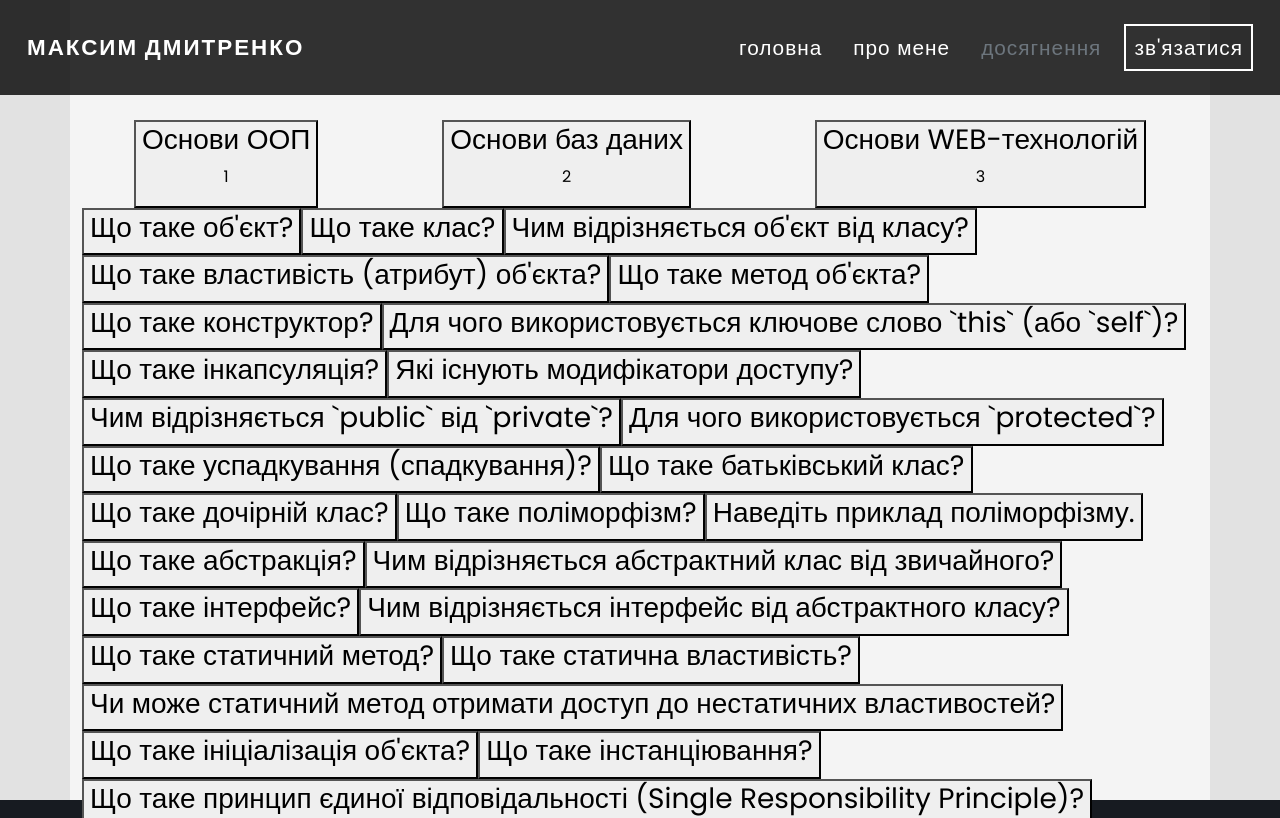
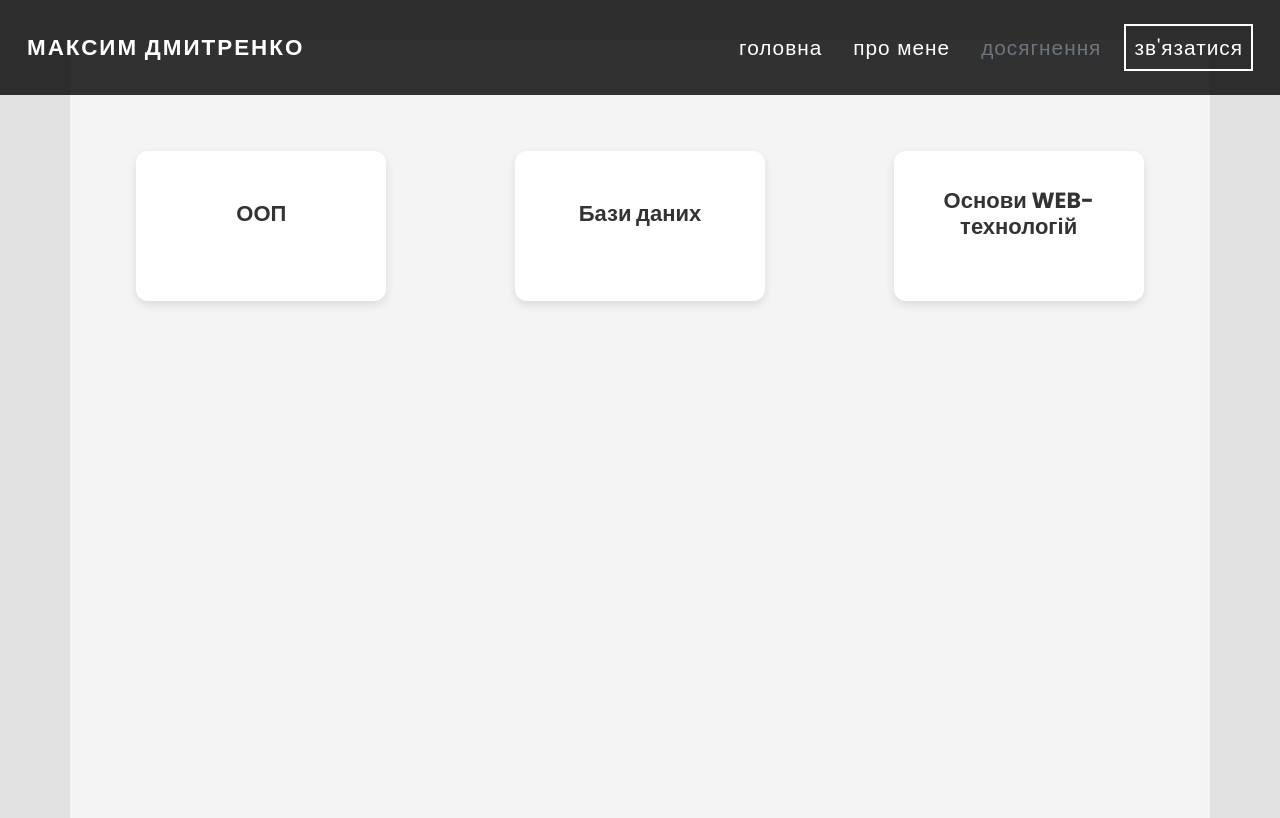
Before and after one commit to MaXDmitR/resume, a React (Create React App) app: page /achivments in a window 1280 px wide. Shown: the top 818 px of the page. Built offline with nearby package versions, Linux system fonts and the light colour scheme.

Commit message:
feat: update styling and structure for questions and subjects; enhance SubjectCard and Question components

```diff
--- a/src/components/questions/Question.jsx
+++ b/src/components/questions/Question.jsx
@@ -2,7 +2,7 @@
 
 const Question = (props) => {
   return (
-    <button className='subj-card'>
+    <button className='subj-question'>
         <h3>{props.text}</h3>
 
       </button>
--- a/src/components/questions/QuestionList.jsx
+++ b/src/components/questions/QuestionList.jsx
@@ -3,7 +3,7 @@
 
 const QuestionList = (props) => {
     return (
-        <div>
+        <div className='question-list' >
             {props.info.map((cards, index) =>
                 <Question key={index + 1}  text={cards}></Question>)}
         </div>
--- a/src/components/questions/SubjectCard.jsx
+++ b/src/components/questions/SubjectCard.jsx
@@ -3,9 +3,9 @@
 const SubjectCard = (props) => {
   return (
 
-      <button className='subj-card'>
+      <button onClick={() => props.setSubject(props.id)}  className='subj-card'>
         <h3>{props.name}</h3>
-        <p>{props.id}</p>
+        <p></p>
       </button>
 
   )
--- a/src/components/questions/questionBack.jsx
+++ b/src/components/questions/questionBack.jsx
@@ -5,13 +5,20 @@
 
 const QuestionBack = () => {
 
-  const [currentSubject, setCurrentSubject] = useState(Questions[0].questions)
-  console.log(currentSubject);
+  const [currentSubject, setCurrentSubject] = useState([])
+
+  const handleSubjectClick = (id) => {
+
+    const subject = Questions.find(q => q.id === id)
+    if (subject) {
+      setCurrentSubject(subject.questions)
+    }
+  }
 
   return (
     <div className="container-fluid achiv-bg">
       <div className="container achiv-content">
-        <SubjectList info={Questions} setSubject={setCurrentSubject}/>
+        <SubjectList info={Questions} setSubject={handleSubjectClick}/>
         <QuestionList info={currentSubject} />
       </div>
     </div>
--- a/src/components/questions/questions.json
+++ b/src/components/questions/questions.json
@@ -1,7 +1,7 @@
 [
   {
     "id": 1,
-    "name": "Основи ООП",
+    "name": "ООП",
     "questions": [
       "Що таке об'єкт?",
       "Що таке клас?",
@@ -107,7 +107,7 @@
   },
   {
     "id": 2,
-    "name": "Основи баз даних",
+    "name": "Бази даних",
     "questions": [
       "Що таке база даних?",
       "Для чого потрібна база даних?",
--- a/src/components/questions/subjectList.jsx
+++ b/src/components/questions/subjectList.jsx
@@ -6,7 +6,7 @@
         <div className='subj-wraper'>
 
             {props.info.map(cards =>
-                <SubjectCard key={cards.id} id={cards.id} name={cards.name}></SubjectCard>)}
+                <SubjectCard key={cards.id} id={cards.id} name={cards.name} setSubject={props.setSubject}></SubjectCard>)}
         </div>
     )
 }
--- a/src/styles/Body.css
+++ b/src/styles/Body.css
@@ -61,7 +61,7 @@
 
 .card .carousel-inner {
     height: 300px;
-    /* однакова висота */
+
 }
 
 .card .carousel-item img {
--- a/src/styles/achivments.css
+++ b/src/styles/achivments.css
@@ -1,21 +1,98 @@
-.achiv-bg{
-    height: 100vh;
+/*<---------------->*/
+/* Контейнер для всього блоку */
+/*<---------------->*/
+.achiv-bg {
     background-color: #e2e2e2;
+    min-height: 100vh;
+    padding: 40px 20px;
+}
+
+.achiv-content {
+    padding-top: 1px;
+    max-width: 1200px;
+    margin: 0px 20px;
+    background-color: #f4f4f4;
+    min-height: 100vh;
+}
+
+/*<---------------->*/
+/* СТИЛІ ДЛЯ ПРЕДМЕТІВ */
+/*<---------------->*/
+
+.subj-wraper {
+    margin-top: 110px;
+    display: flex;
+    flex-wrap: wrap;
+    gap: 20px;
+    margin-bottom: 30px;
+    justify-content: space-around;
+}
+
+.subj-card {
+    background: #fff;
+    border: none;
+    border-radius: 12px;
+    padding: 20px 30px;
+    width: 250px;
+    height: 150px;
+    cursor: pointer;
+    text-align: center;
+    transition: all 0.3s ease;
+    box-shadow: 0 4px 10px rgba(0, 0, 0, 0.1);
+    display: flex;
+    flex-direction: column;
+    justify-content: center;
+    align-items: center;
+    font-weight: 700;
+}
+
+.subj-card h3 {
+    font-size: 22px;
+    font-weight: 700;
+    margin-bottom: 8px;
+    color: #333;
+}
+
+.subj-card p {
+    font-size: 18px;
+    color: #777;
+}
+
+.subj-card:hover {
+    transform: translateY(-5px);
+    box-shadow: 0 8px 20px rgba(0, 0, 0, 0.2);
+    background: #f0f8ff;
 
 }
 
-.achiv-content{
-    height: 100vh;
-    padding: 20px;
-    margin: 0px 20px;
-    background-color: #f4f4f4;
+/*<---------------->*/
+/* СТИЛІ ДЛЯ ПИТАНЬ */
+/*<---------------->*/
+
+
+.question-list {
+    display: flex;
+    flex-direction: column;
+    gap: 15px;
 }
 
-.subj-wraper{
-    margin-top: 100px ;
+.subj-question {
+    margin-bottom: 10px;
+    background: #fff;
+    border: none;
+    border-radius: 12px;
+    padding: 20px 30px;
+    cursor: pointer;
+    text-align: center;
+    transition: all 0.3s ease;
+    box-shadow: 0 4px 10px rgba(0, 0, 0, 0.1);
     display: flex;
-    flex-wrap: wrap;
-    justify-content: space-around;
-    gap: 20px;
+    flex-direction: column;
+    justify-content: center;
+}
 
+.subj-question:hover {
+    transform: translateY(-5px);
+    box-shadow: 0 8px 20px rgba(0, 0, 0, 0.2);
+    background: #f0f8ff;
 }
```
